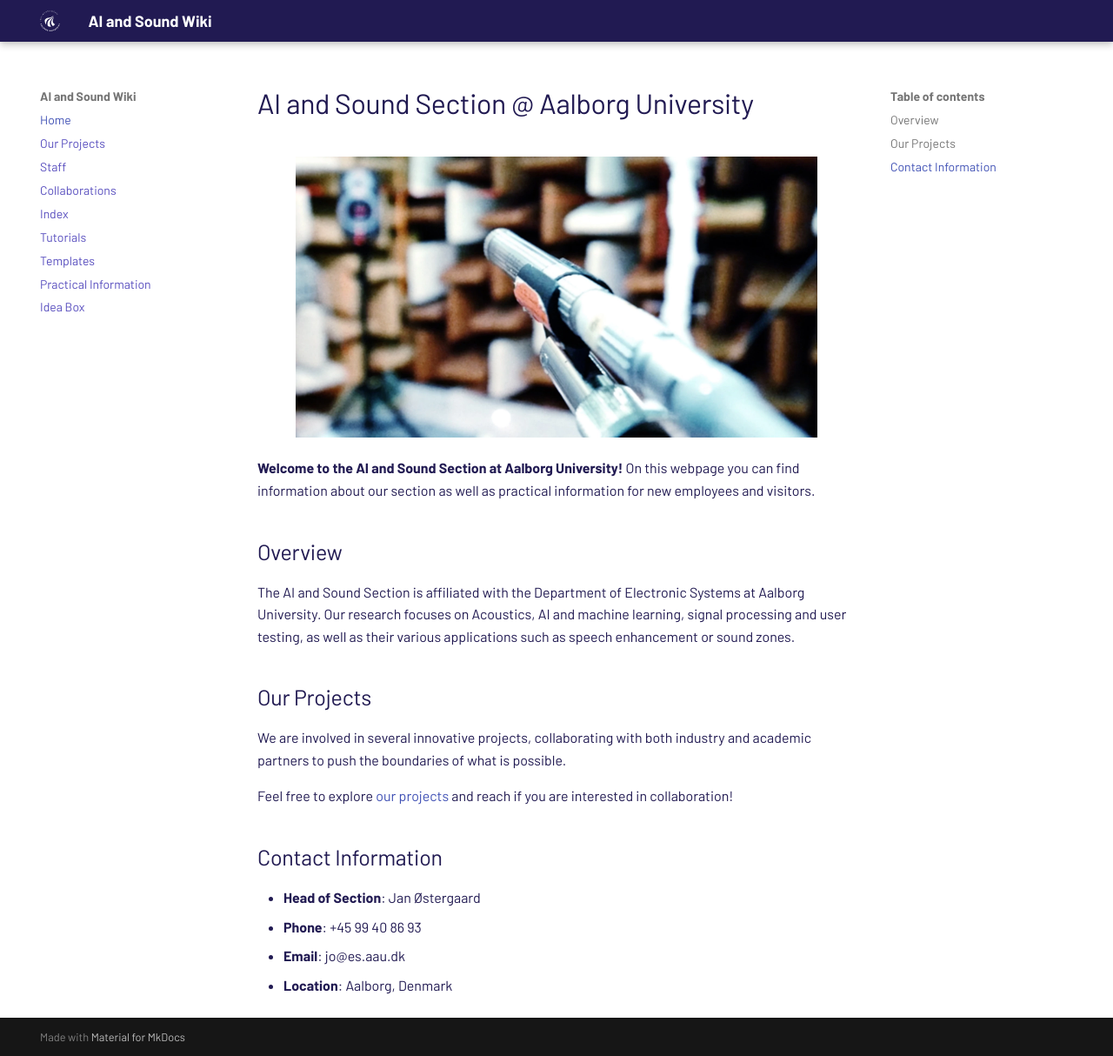
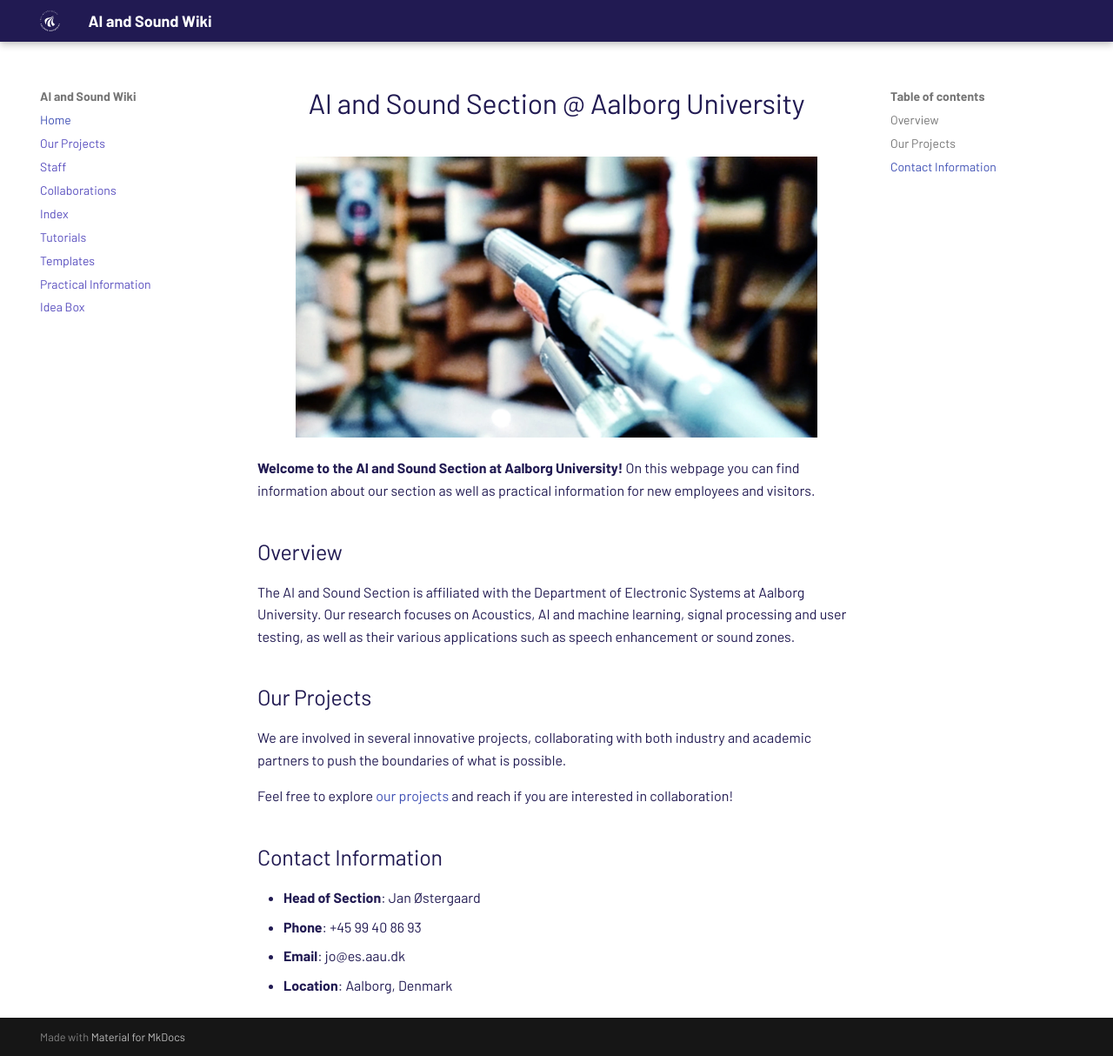
Before and after one commit to HolgerBovbjerg/AIS-wiki, an MkDocs documentation site: the page built from docs/index.md, in a window 1280 px wide and 1214 px high. Shown: the whole window at 87% size. Built offline with MkDocs 1.6.1 and Material for MkDocs 9.7.7, drawn with Linux system fonts in a browser that asks for light colours.

Commit message:
Center landing page header

```diff
--- a/docs/index.md
+++ b/docs/index.md
@@ -1,4 +1,7 @@
-# AI and Sound Section @ Aalborg University
+<h1 style="text-align: center;">
+    AI and Sound Section @ Aalborg University
+</h1>
+
 <div style="text-align: center;">
     <img src="images/anechoic_room_mic.webp" alt="mic in anechoic room" style="width: 100%; max-width: 600px;"/>
 </div>
```
